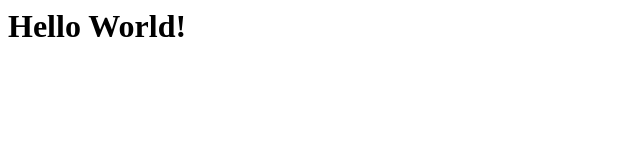
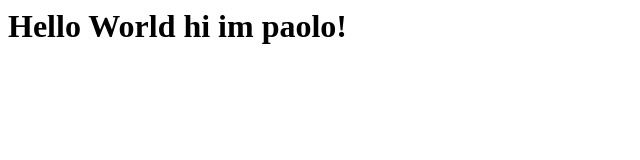
Before and after one commit to jaderickDev/git-github-exercise, a plain HTML site: page index.html in a window 1280 px wide. Shown: the whole page, without its empty margins (0-640 px from the left). Drawn offline with Linux system fonts and the light colour scheme.

Commit message:
Hi Jaderick

```diff
--- a/index.html
+++ b/index.html
@@ -3,6 +3,6 @@
     <title>My Website</title>
 </head>
 <body>
-    <h1>Hello World!</h1>
+    <h1>Hello World hi im paolo!</h1>
 </body>
 </html>
```
